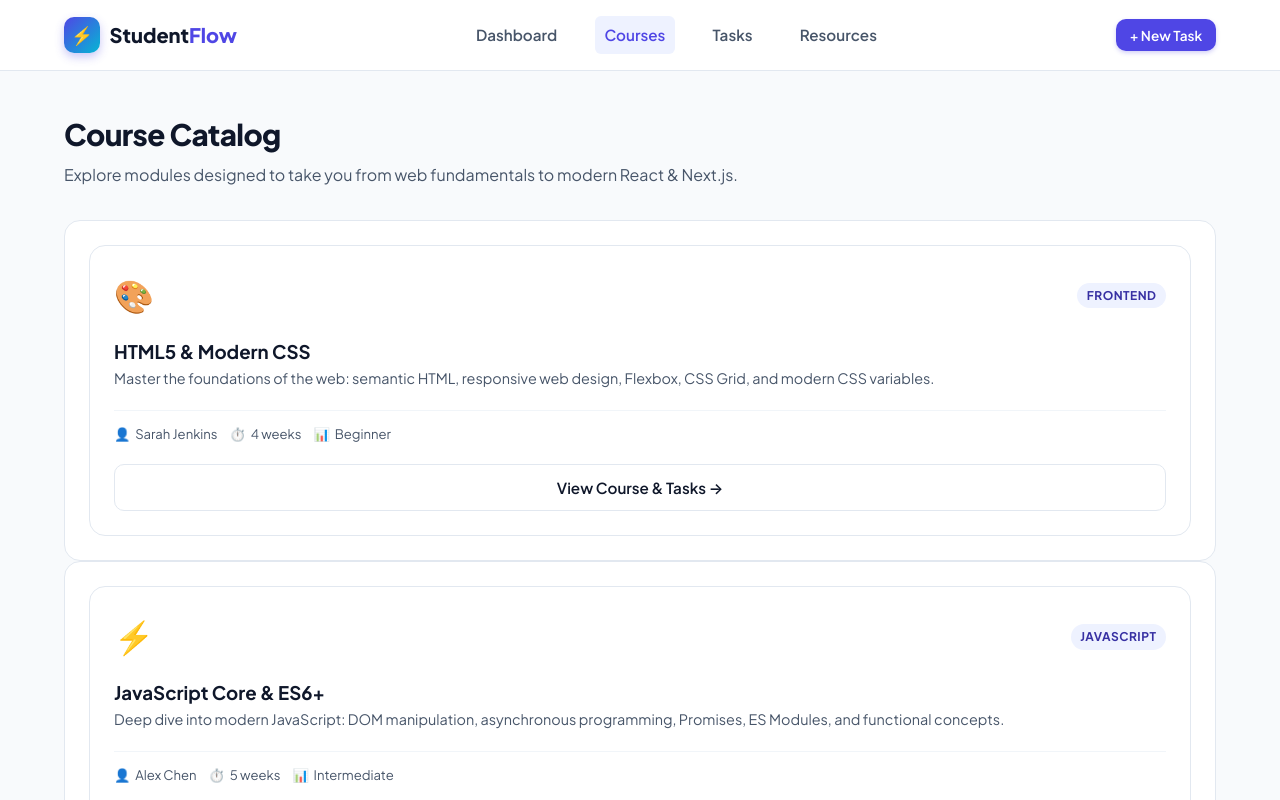
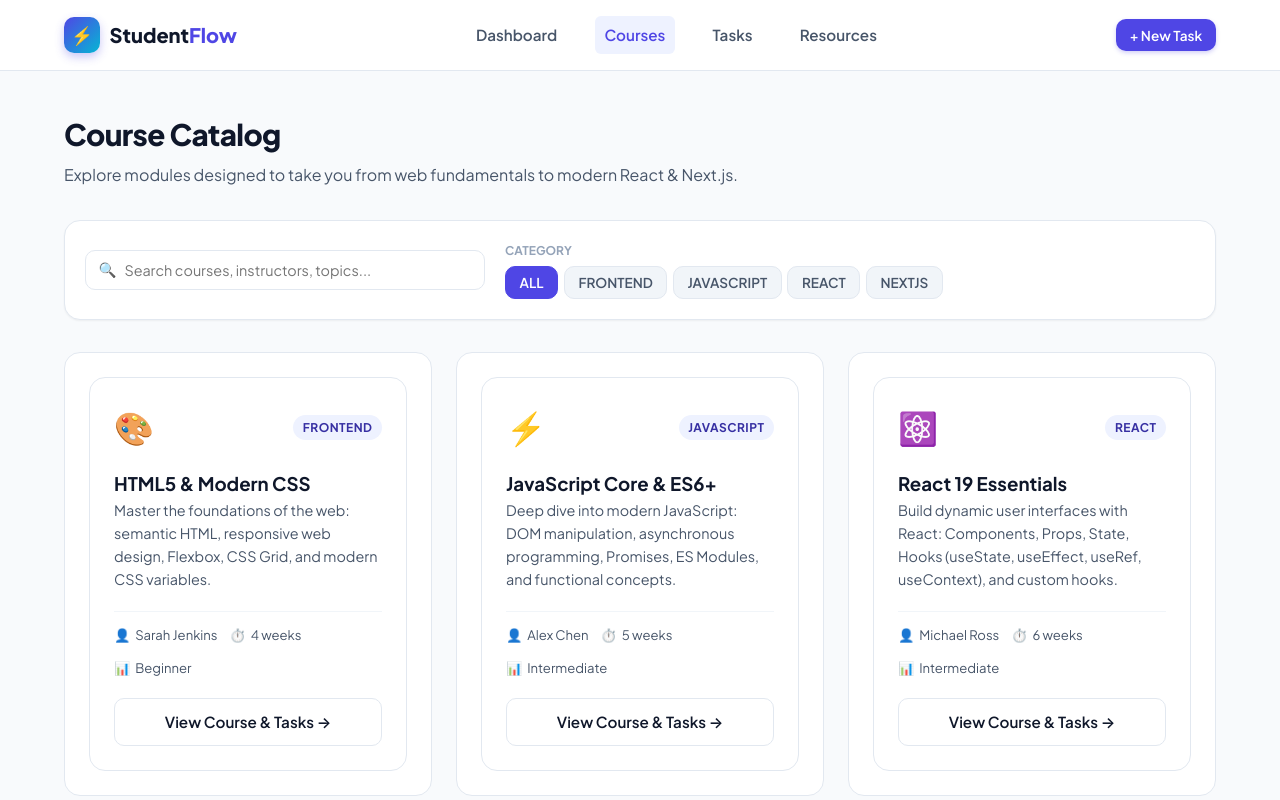
Before and after one commit to mh5034/Student-Flow, a Next.js app in the folder studentflow-starter/: page /courses in a window 1280 px wide. Shown: the top 800 px of the page. Built offline with nearby package versions, Linux system fonts and the light colour scheme.

Commit message:
build courses page with real-time search for any matched keyword and category filter buttons.

```diff
--- a/studentflow-starter/app/courses/page.js
+++ b/studentflow-starter/app/courses/page.js
@@ -1,19 +1,91 @@
+"use client";
 import CourseCard from "@/components/CourseCard";
 import { courses } from "../../data/courses";
+import { useState } from "react";
 
 export default function CoursesPage() {
+  const [activeFilter, setActiveFilter] = useState("ALL");
+  const [searchQuery, setSearchQuery] = useState("");
+
+  const filteredCourses = courses
+    .filter((course) => {
+      if (activeFilter === "ALL") return true;
+      return activeFilter.toLowerCase() === course.category;
+    })
+    .filter(
+      (course) =>
+        course.title.toLowerCase().includes(searchQuery.toLowerCase()) ||
+        course.description.toLowerCase().includes(searchQuery.toLowerCase()) ||
+        course.instructor.toLowerCase().includes(searchQuery.toLowerCase()) ||
+        course.duration.toLowerCase().includes(searchQuery.toLowerCase()) ||
+        course.level.toLowerCase().includes(searchQuery.toLowerCase()) ||
+        course.category.toLowerCase().includes(searchQuery.toLowerCase()),
+    );
   return (
     <div className="container">
       <div className="page-header">
         <div>
           <h1 className="page-title">Course Catalog</h1>
-          <p className="page-subtitle">Explore modules designed to take you from web fundamentals to modern React &amp; Next.js.</p>
+          <p className="page-subtitle">
+            Explore modules designed to take you from web fundamentals to modern
+            React &amp; Next.js.
+          </p>
         </div>
       </div>
       {/* TODO: Implement Course list, SearchBar, and Category Filters */}
-      {courses?.map((course) => (
-        <CourseCard key={course.id} course={course} />
-      ))}
+      <div className="filters-container">
+        <div className="search-bar-wrapper">
+          <span className="search-icon">🔍</span>
+          <input
+            placeholder="Search courses, instructors, topics..."
+            className="search-input"
+            aria-label="Search"
+            type="text"
+            value={searchQuery}
+            onChange={() => setSearchQuery(event.target.value)}
+          />
+        </div>
+        <div className="filter-group">
+          <label className="filter-label">Category</label>
+          <div className="filter-buttons">
+            <button
+              onClick={() => setActiveFilter("ALL")}
+              className={`filter-btn ${activeFilter === "ALL" ? "active" : ""}`}
+            >
+              ALL
+            </button>
+            <button
+              onClick={() => setActiveFilter("FRONTEND")}
+              className={`filter-btn ${activeFilter === "FRONTEND" ? "active" : ""}`}
+            >
+              FRONTEND
+            </button>
+            <button
+              onClick={() => setActiveFilter("JAVASCRIPT")}
+              className={`filter-btn ${activeFilter === "JAVASCRIPT" ? "active" : ""}`}
+            >
+              JAVASCRIPT
+            </button>
+            <button
+              onClick={() => setActiveFilter("REACT")}
+              className={`filter-btn ${activeFilter === "REACT" ? "active" : ""}`}
+            >
+              REACT
+            </button>
+            <button
+              onClick={() => setActiveFilter("NEXTJS")}
+              className={`filter-btn ${activeFilter === "NEXTJS" ? "active" : ""}`}
+            >
+              NEXTJS
+            </button>
+          </div>
+        </div>
+      </div>
+      <div className="cards-grid">
+        {filteredCourses.map((course) => (
+          <CourseCard key={course.id} course={course} />
+        ))}
+      </div>
     </div>
   );
 }
```
